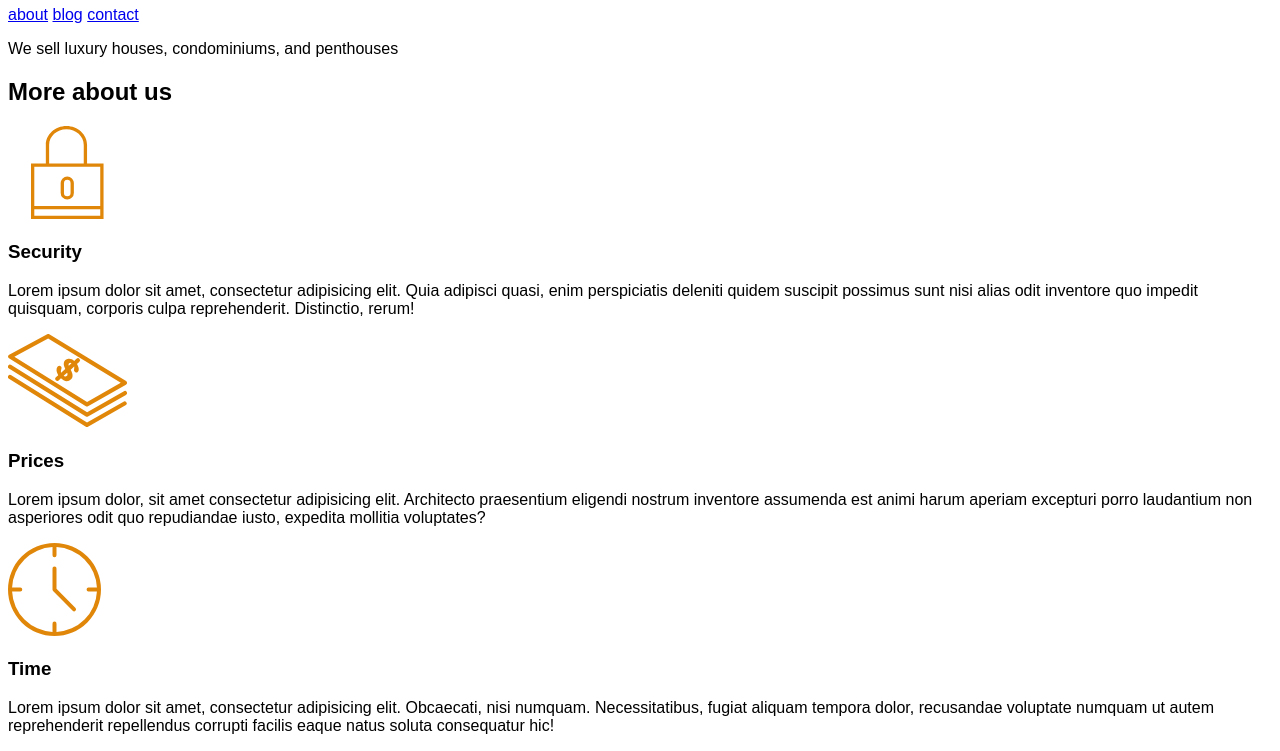
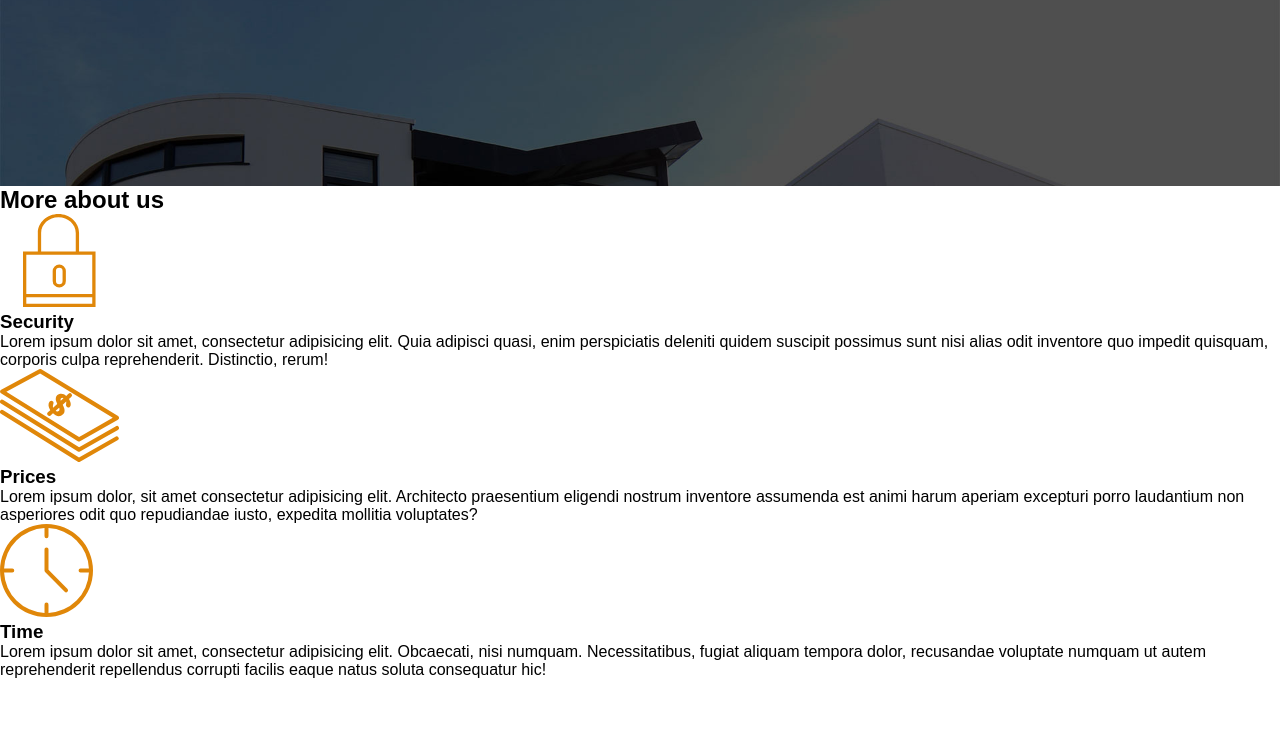
Before and after one commit to GabrielGarciaNeri/realState, a plain HTML site: page index.html in a window 1280 px wide. Shown: the part 74-825 px from the top of the page. After the commit the page ends 800 px from the top, so only its background shows below. Drawn offline with Linux system fonts and the light colour scheme.

Commit message:
changes to header in css

```diff
--- a/mystyle.css
+++ b/mystyle.css
@@ -1,3 +1,20 @@
 *{
     font-family: Arial, Helvetica, sans-serif;
+    margin: 0;
+    padding: 0;
 }
+header{
+    background-image: url(realEstate-img-main/header.jpg);
+    background-size: cover;
+    height: 260px;
+    display: flex;
+    flex-direction: column;
+    justify-content: flex-start;
+    align-items: center;
+    color: white;
+}
+header a{
+    text-decoration: none;
+    padding: 10px;
+    color: white;
+}
```
